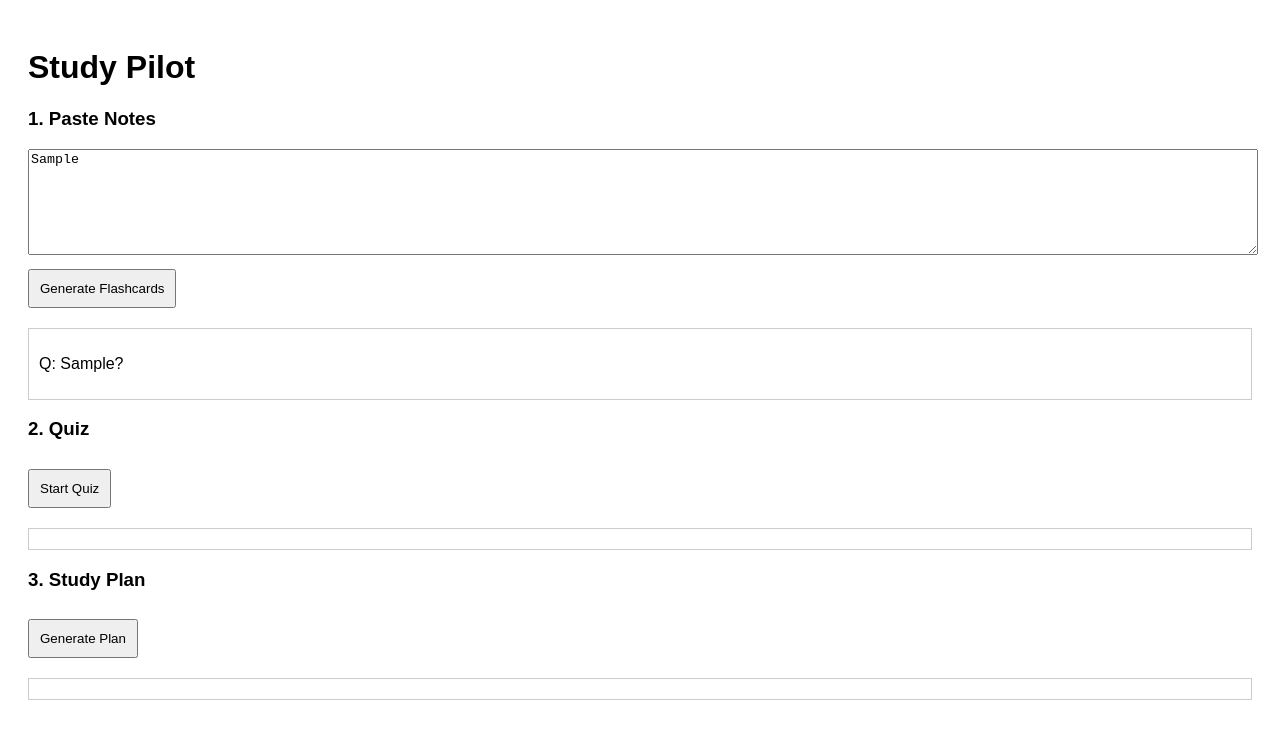
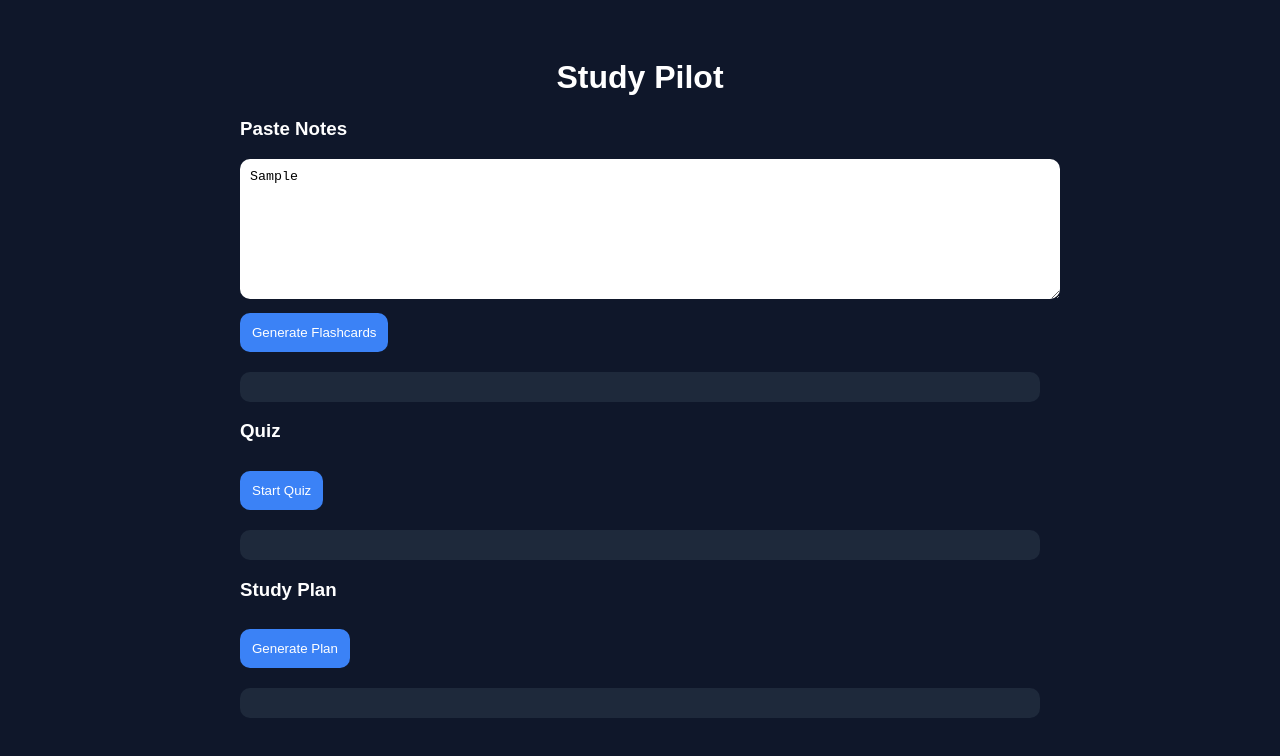
Before and after one commit to Exam-Pilot/Exam-Pilot, a plain HTML site: page index.html in a window 1280 px wide. Both pictures are taken after typing "Sample" into the empty fields and a click on the button "Generate Flashcards". Drawn offline with Linux system fonts and the light colour scheme.

Commit message:
index.html

```diff
--- a/index.html
+++ b/index.html
@@ -3,42 +3,89 @@
 <head>
   <title>Study Pilot</title>
   <style>
-    body { font-family: Arial; padding: 20px; }
-    textarea { width: 100%; height: 100px; }
-    button { margin-top: 10px; padding: 10px; }
-    .box { margin-top: 20px; padding: 10px; border: 1px solid #ccc; }
+    body {
+      font-family: Arial;
+      background: #0f172a;
+      color: white;
+      padding: 30px;
+    }
+
+    h1 {
+      text-align: center;
+    }
+
+    .container {
+      max-width: 800px;
+      margin: auto;
+    }
+
+    textarea {
+      width: 100%;
+      height: 120px;
+      padding: 10px;
+      border-radius: 10px;
+      border: none;
+    }
+
+    button {
+      margin-top: 10px;
+      padding: 12px;
+      border-radius: 10px;
+      border: none;
+      background: #3b82f6;
+      color: white;
+      cursor: pointer;
+    }
+
+    button:hover {
+      background: #2563eb;
+    }
+
+    .box {
+      margin-top: 20px;
+      padding: 15px;
+      border-radius: 10px;
+      background: #1e293b;
+    }
   </style>
 </head>
 <body>
 
+<div class="container">
+
 <h1>Study Pilot</h1>
 
-<h3>1. Paste Notes</h3>
+<h3>Paste Notes</h3>
 <textarea id="notes"></textarea>
 <button onclick="generateFlashcards()">Generate Flashcards</button>
 
 <div class="box" id="flashcards"></div>
 
-<h3>2. Quiz</h3>
+<h3>Quiz</h3>
 <button onclick="startQuiz()">Start Quiz</button>
 <div class="box" id="quiz"></div>
 
-<h3>3. Study Plan</h3>
+<h3>Study Plan</h3>
 <button onclick="generatePlan()">Generate Plan</button>
 <div class="box" id="plan"></div>
+
+</div>
 
 <script>
 let cards = [];
 let current = 0;
 let score = 0;
 
-// Fake flashcard generator (replace with AI later)
+// Better flashcard logic
 function generateFlashcards() {
   let text = document.getElementById("notes").value;
-  cards = text.split(".").map(t => t.trim()).filter(t => t);
+
+  cards = text.split(".")
+    .map(t => t.trim())
+    .filter(t => t.length > 10);
 
   document.getElementById("flashcards").innerHTML =
-    cards.map(c => "<p>Q: " + c + "?</p>").join("");
+    cards.map(c => `<div>• ${c}</div>`).join("");
 }
 
 // Quiz
@@ -49,16 +96,21 @@ function startQuiz() {
 }
 
 function showQuestion() {
+  if (cards.length === 0) {
+    document.getElementById("quiz").innerHTML = "Add notes first.";
+    return;
+  }
+
   if (current >= cards.length) {
     document.getElementById("quiz").innerHTML =
-      "Finished! Score: " + score;
+      `Finished! Score: ${score}/${cards.length}`;
     return;
   }
 
   document.getElementById("quiz").innerHTML = `
-    <p>${cards[current]}?</p>
-    <button onclick="correct()">I got it</button>
-    <button onclick="wrong()">I got it wrong</button>
+    <p>${cards[current]}</p>
+    <button onclick="correct()">I knew it</button>
+    <button onclick="wrong()">I didn’t</button>
   `;
 }
 
@@ -73,14 +125,23 @@ function wrong() {
   showQuestion();
 }
 
-// Study plan
+// Better study plan
 function generatePlan() {
+  if (cards.length === 0) {
+    document.getElementById("plan").innerText = "Add notes first.";
+    return;
+  }
+
+  let accuracy = score / cards.length;
+
   let plan = "";
 
-  if (score < cards.length / 2) {
-    plan = "Focus heavily on this topic (1 hour)";
+  if (accuracy < 0.5) {
+    plan = "You need deep focus. Study this for 1 hour with full attention.";
+  } else if (accuracy < 0.75) {
+    plan = "You're improving. Study for 40 minutes and review weak parts.";
   } else {
-    plan = "Light review (30 mins)";
+    plan = "You're strong here. Quick 20 min revision is enough.";
   }
 
   document.getElementById("plan").innerText = plan;
```
